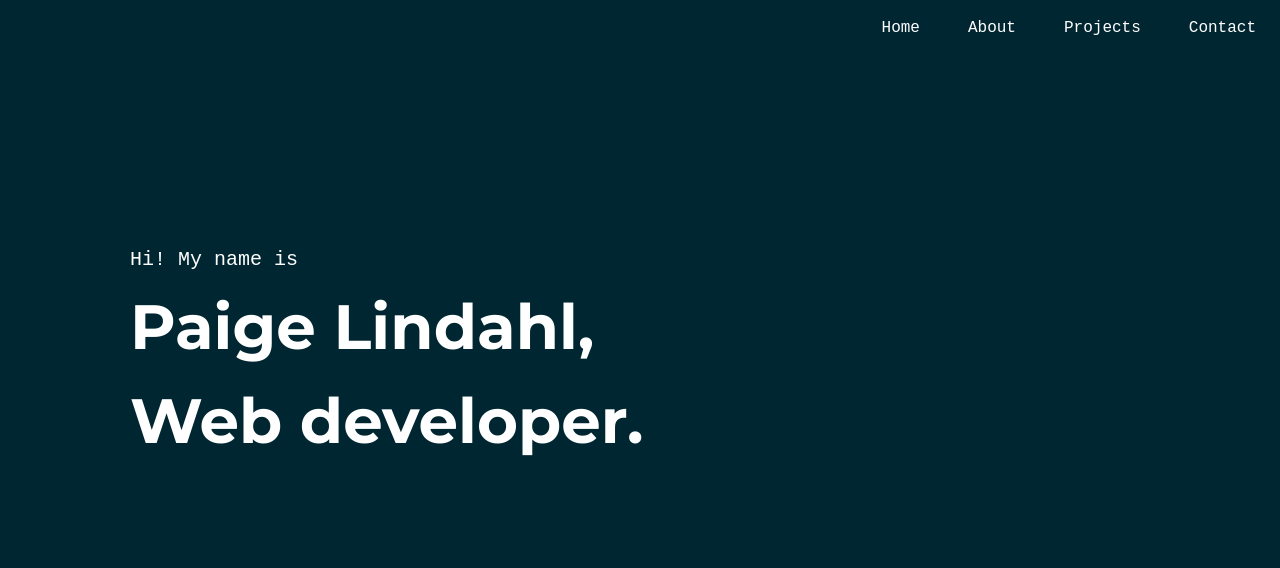
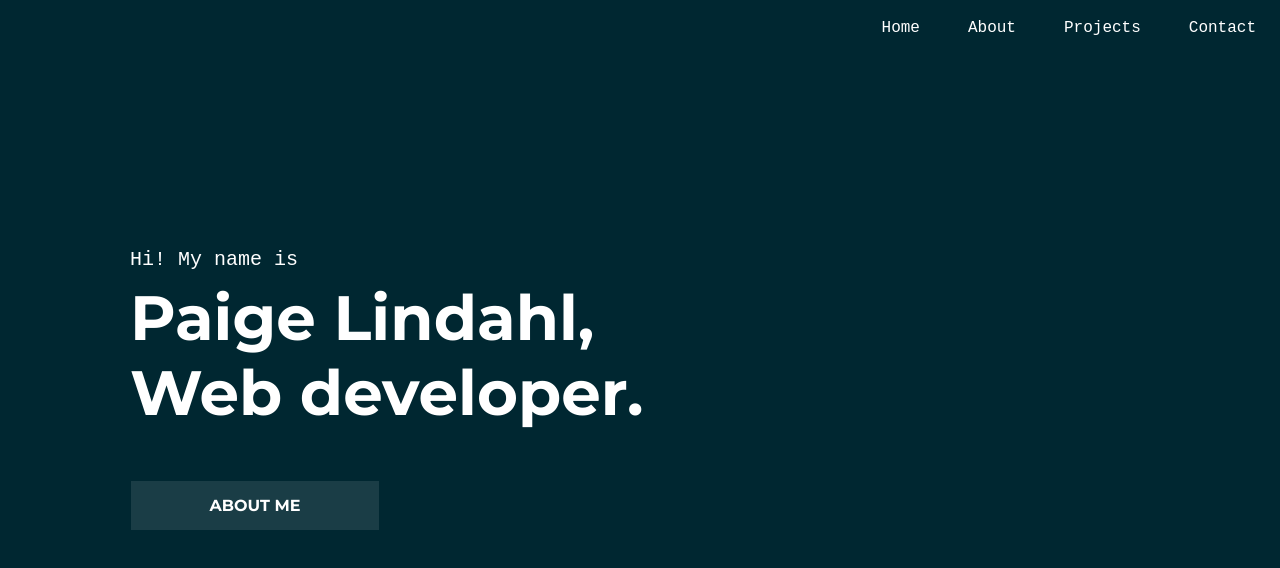
Before and after one commit to paigelindahl/developer-portfolio, a React (Create React App) app in the folder front-end/: page / in a window 1280 px wide. Shown: the top 568 px of the page. Built offline with nearby package versions, Linux system fonts and the light colour scheme; a web font is replaced by a local one.

Commit message:
adds animation for button

```diff
--- a/front-end/src/App.js
+++ b/front-end/src/App.js
@@ -2,12 +2,14 @@
 import './App.css';
 import Navigate from './components/Navigate';
 import HomePage from './components/HomePage';
+
 
 function App() {
   return (
     <div className="App">
       <Navigate></Navigate>
       <HomePage></HomePage>
+
     </div>
   );
 }
--- /dev/null
+++ b/front-end/src/components/Button.jsx
@@ -0,0 +1,15 @@
+import React from 'react';
+import '../styles/Button.scss';
+
+export default function Button(props) {
+
+
+  return (
+    <>
+      <div className="btn btn-one">
+        <span>{props.text}</span>
+      </div>
+
+    </>
+  )
+}
--- a/front-end/src/components/HomePage.jsx
+++ b/front-end/src/components/HomePage.jsx
@@ -1,6 +1,7 @@
 import React from 'react';
 import Container from 'react-bootstrap/Container';
 import '../styles/HomePage.scss';
+import Button from './Button';
 
 function SplitText(props) {
 
@@ -22,6 +23,7 @@ function SplitText(props) {
         <span aria-label={props.secondText} role={props.role} className="split-text">
           {props.secondText.split("").map(function (char, index) {
             let style = { "animationDelay": (index / 10) + "s" }
+
             return <span
               aria-hidden="true"
               key={index}
@@ -44,6 +46,7 @@ export default function Homepage(props) {
         <Container className="mt-5 pt-5">
           <h5>Hi! My name is</h5>
           <SplitText firstText="Paige Lindahl," secondText="Web developer."></SplitText>
+          <Button text="About me"></Button>
         </Container>
       </Container>
     </>
--- /dev/null
+++ b/front-end/src/styles/Button.scss
@@ -0,0 +1,65 @@
+.btn {
+  margin-top: 50px;
+  margin-bottom: 50px;
+  // line-height: 50px;
+  // height: 50px;
+  // text-align: center;
+  width: 250px;
+  // cursor: pointer;
+  padding: 0.75rem !important;
+
+}
+
+.btn-one {
+  // transition: all 0.3s;
+  position: relative;
+}
+.btn-one span {
+  transition: all 0.3s;
+  font-weight: 700;
+  text-transform: uppercase;
+  font-family: "Montserrat";
+  color: white;
+}
+.btn-one::before {
+  content: '';
+  position: absolute;
+  bottom: 0;
+  left: 0;
+  width: 100%;
+  height: 100%;
+  z-index: 1;
+  opacity: 0;
+  transition: all 0.3s;
+  border-top-width: 3px;
+  border-bottom-width: 3px;
+  border-top-style: solid;
+  border-bottom-style: solid;
+  border-top-color: rgba(79,148,147,0.7);
+  border-bottom-color:rgba(79,148,147,0.7);
+  transform: scale(0.1, 1);
+  border-radius: 50px;
+
+}
+.btn-one:hover span {
+  letter-spacing: 2px;
+}
+.btn-one:hover::before {
+  opacity: 1;
+  transform: scale(1, 1);
+}
+.btn-one::after {
+  content: '';
+  position: absolute;
+  bottom: 0;
+  left: 0;
+  width: 100%;
+  height: 100%;
+  z-index: 1;
+  transition: all 0.3s;
+  background-color: rgba(255,255,255,0.1);
+}
+.btn-one:hover::after {
+  opacity: 0;
+  transform: scale(0.1, 1);
+}
--- a/front-end/src/styles/HomePage.scss
+++ b/front-end/src/styles/HomePage.scss
@@ -1,5 +1,6 @@
 .home-text {
   color: white;
+  line-height: 1.2;
   h5 {
     font-family: 'PT Mono', monospace;
   }
@@ -7,7 +8,6 @@
 
 
   //SPLIT TEXT
-
 
 span span {
   position: relative;
--- a/front-end/src/styles/Nav.scss
+++ b/front-end/src/styles/Nav.scss
@@ -18,7 +18,7 @@
       left: 0;
       right: 0;
       margin: auto;
-      background-color: white;
+      background-color: #00CED1;
       color: transparent;
       width: 0%;
       content: ".";
```
